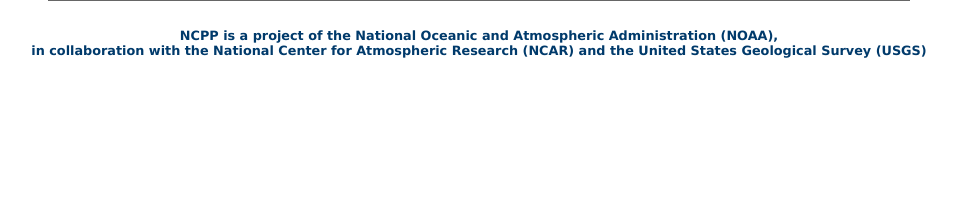
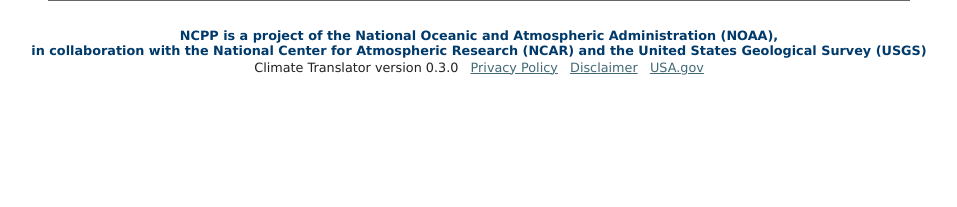
Before and after one commit to NCPP/ClimateTranslator, a Django app: template ncpp/templates/ncpp/common/jobs_list.html in a window 1280 px wide. Shown: the part 163-370 px from the top of the page, without its empty margins (161-1118 px from the left). Run offline with Django 3.2, Linux system fonts and the light colour scheme; the template is opened without the code that fills it, so the values that code supplies are empty; parts of the project's set-up code (start-up, migrations or seed data) failed here and were passed over.

Commit message:
Inserting version and NOAA mandatory links in footer.

```diff
--- a/ncpp/templates/ncpp/common/base.html
+++ b/ncpp/templates/ncpp/common/base.html
@@ -50,6 +50,13 @@
 			    <br/>in collaboration with the National Center for Atmospheric Research (NCAR)
 			    and the United States Geological Survey (USGS)
 			</h4>
+
+			<!-- version and NOAA mandatory links -->
+			Climate Translator version 0.3.0
+			&nbsp;&nbsp;<a href="http://www.noaa.gov/privacy.html">Privacy Policy</a>
+			&nbsp;&nbsp;<a href="http://www.noaa.gov/disclaimer.html">Disclaimer</a>
+			&nbsp;&nbsp;<a href="http://www.usa.gov/">USA.gov</a>
+
 		</div>
 
 	</body>
```
